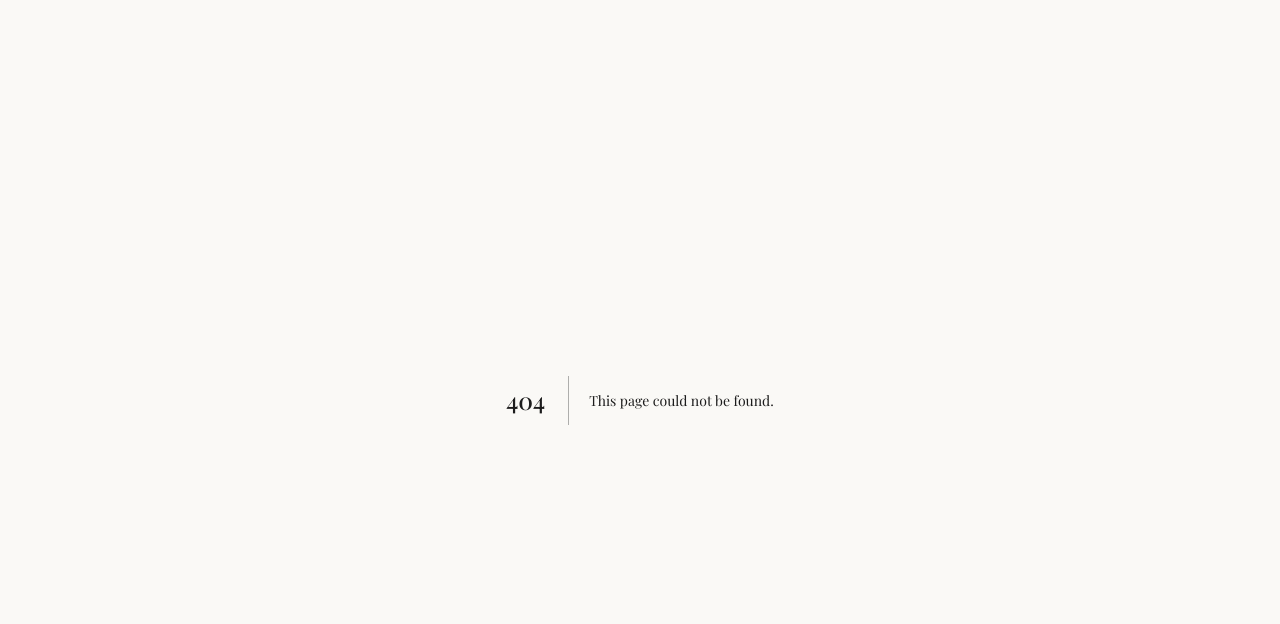
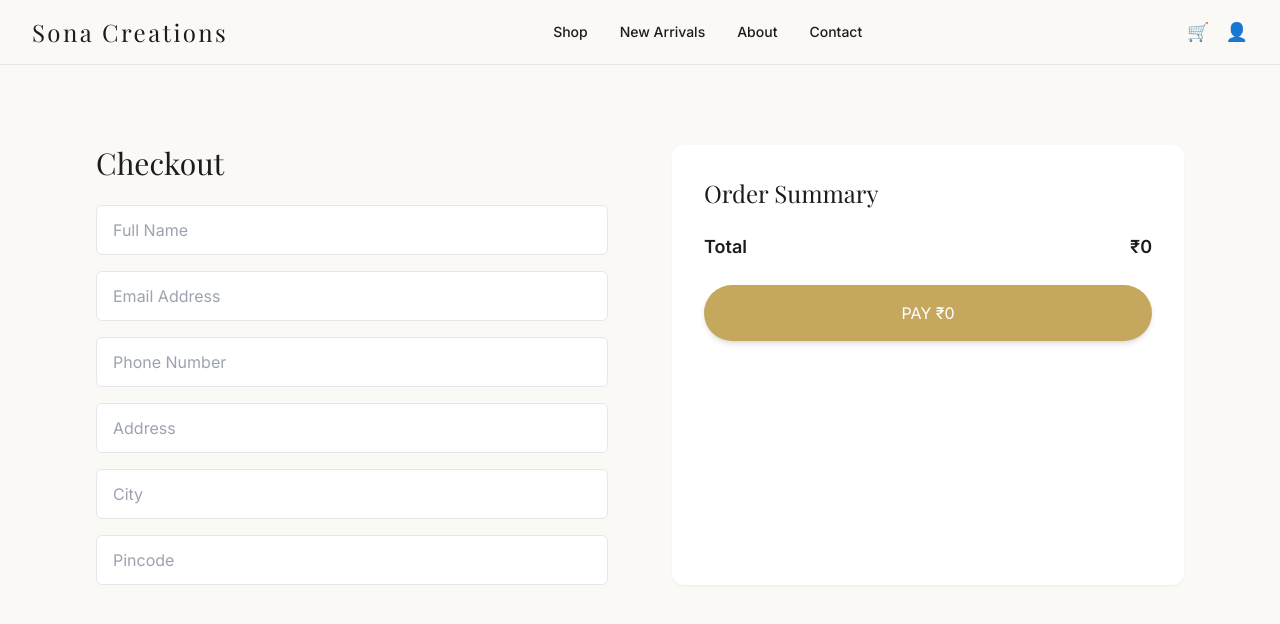
Before and after one commit to priyanshporwal-4/sona-creations, a Next.js app: page /checkout in a window 1280 px wide. Before the commit this address had no page. Shown: the top 624 px of the page. Built offline with nearby package versions, Linux system fonts and the light colour scheme; a web font is replaced by a local one.

Commit message:
Backend setup: MongoDB Atlas connection and API foundation

```diff
--- /dev/null
+++ b/app/api/razorpay/route.js
@@ -0,0 +1,26 @@
+import Razorpay from "razorpay";
+import { NextResponse } from "next/server";
+
+export async function POST(req) {
+  try {
+    const { amount } = await req.json();
+
+    const razorpay = new Razorpay({
+      key_id: process.env.NEXT_PUBLIC_RAZORPAY_KEY_ID,
+      key_secret: process.env.RAZORPAY_KEY_SECRET,
+    });
+
+    const order = await razorpay.orders.create({
+      amount: amount * 100, // INR → paise
+      currency: "INR",
+      receipt: "order_rcptid_" + Date.now(),
+    });
+
+    return NextResponse.json(order);
+  } catch (error) {
+    return NextResponse.json(
+      { error: error.message },
+      { status: 500 }
+    );
+  }
+}
--- /dev/null
+++ b/app/api/test-db/route.js
@@ -0,0 +1,14 @@
+import connectDB from "@/lib/db";
+import { NextResponse } from "next/server";
+
+export async function GET() {
+  try {
+    await connectDB();
+    return NextResponse.json({ message: "MongoDB connected successfully" });
+  } catch (error) {
+    return NextResponse.json(
+      { error: error.message },
+      { status: 500 }
+    );
+  }
+}
--- a/app/cart/page.js
+++ b/app/cart/page.js
@@ -1,6 +1,8 @@
 "use client";
 import Navbar from "@/components/Navbar";
 import { useCart } from "@/context/CartContext";
+import Link from "next/link";
+
 
 export default function CartPage() {
   const { cartItems, removeFromCart, updateQuantity } = useCart();
@@ -59,9 +61,12 @@ export default function CartPage() {
                 Total: ₹{total}
               </h2>
 
-              <button className="bg-gold text-white px-8 py-3 rounded-full shadow-md">
-                Proceed to Checkout
-              </button>
+              <Link href="/checkout">
+                <button className="bg-gold text-white px-8 py-3 rounded-full shadow-md">
+                  Proceed to Checkout
+                </button>
+              </Link>
+
             </div>
           </>
         )}
--- /dev/null
+++ b/app/checkout/page.js
@@ -0,0 +1,132 @@
+"use client";
+import Script from "next/script";
+import Navbar from "@/components/Navbar";
+import { useCart } from "@/context/CartContext";
+
+export default function CheckoutPage() {
+  const { cartItems } = useCart();
+
+  const total = cartItems.reduce(
+    (sum, item) =>
+      sum + item.quantity * Number(item.price.replace(/[^\d]/g, "")),
+    0
+  );
+
+  const handlePayment = async () => {
+  const res = await fetch("/api/razorpay", {
+    method: "POST",
+    headers: { "Content-Type": "application/json" },
+    body: JSON.stringify({ amount: total }),
+  });
+
+  const order = await res.json();
+
+  const options = {
+    key: process.env.NEXT_PUBLIC_RAZORPAY_KEY_ID,
+    amount: order.amount,
+    currency: "INR",
+    name: "Sona Creations",
+    description: "Order Payment",
+    order_id: order.id,
+    handler: function (response) {
+      alert("Payment successful!");
+      console.log(response);
+    },
+    theme: {
+      color: "#C6A75E",
+    },
+  };
+
+  const razorpay = new window.Razorpay(options);
+  razorpay.open();
+};
+
+
+  return (
+    <>
+    <Script src="https://checkout.razorpay.com/v1/checkout.js" />
+      <Navbar />
+
+      <main className="max-w-6xl mx-auto px-8 py-20 grid grid-cols-1 md:grid-cols-2 gap-16">
+        {/* LEFT: ADDRESS FORM */}
+        <div>
+          <h1 className="text-3xl mb-6">Checkout</h1>
+
+          <form className="space-y-4">
+            <input
+              type="text"
+              placeholder="Full Name"
+              className="w-full border rounded-md px-4 py-3"
+            />
+
+            <input
+              type="email"
+              placeholder="Email Address"
+              className="w-full border rounded-md px-4 py-3"
+            />
+
+            <input
+              type="text"
+              placeholder="Phone Number"
+              className="w-full border rounded-md px-4 py-3"
+            />
+
+            <input
+              type="text"
+              placeholder="Address"
+              className="w-full border rounded-md px-4 py-3"
+            />
+
+            <input
+              type="text"
+              placeholder="City"
+              className="w-full border rounded-md px-4 py-3"
+            />
+
+            <input
+              type="text"
+              placeholder="Pincode"
+              className="w-full border rounded-md px-4 py-3"
+            />
+          </form>
+        </div>
+
+        {/* RIGHT: ORDER SUMMARY */}
+        <div className="bg-white rounded-xl p-8 shadow-sm">
+          <h2 className="text-2xl mb-6">Order Summary</h2>
+
+          <div className="space-y-4 mb-6">
+            {cartItems.map((item) => (
+              <div
+                key={item.slug}
+                className="flex justify-between text-sm"
+              >
+                <span>
+                  {item.name} × {item.quantity}
+                </span>
+                <span>
+                  ₹
+                  {item.quantity *
+                    Number(item.price.replace(/[^\d]/g, ""))}
+                </span>
+              </div>
+            ))}
+          </div>
+
+          <div className="flex justify-between font-semibold text-lg mb-6">
+            <span>Total</span>
+            <span>₹{total}</span>
+          </div>
+
+          <button
+            onClick={handlePayment}
+            className="w-full bg-gold text-white py-4 rounded-full shadow-md hover:opacity-90 transition"
+            >
+            PAY ₹{total}
+            </button>
+
+        </div>
+      </main>
+    </>
+  );
+}
--- /dev/null
+++ b/lib/db.js
@@ -0,0 +1,28 @@
+import mongoose from "mongoose";
+
+const MONGODB_URI = process.env.MONGODB_URI;
+
+if (!MONGODB_URI) {
+  throw new Error("Please define MONGODB_URI in .env.local");
+}
+
+let cached = global.mongoose;
+
+if (!cached) {
+  cached = global.mongoose = { conn: null, promise: null };
+}
+
+async function connectDB() {
+  if (cached.conn) return cached.conn;
+
+  if (!cached.promise) {
+    cached.promise = mongoose.connect(MONGODB_URI, {
+      bufferCommands: false,
+    });
+  }
+
+  cached.conn = await cached.promise;
+  return cached.conn;
+}
+
+export default connectDB;
--- a/package.json
+++ b/package.json
@@ -9,7 +9,10 @@
     "lint": "eslint"
   },
   "dependencies": {
+    "mongodb": "^7.0.0",
+    "mongoose": "^9.0.2",
     "next": "16.1.1",
+    "razorpay": "^2.9.6",
     "react": "19.2.3",
     "react-dom": "19.2.3"
   },
```
Also changed, not shown: 2 other files (tests, documents, lock files or other folders).
